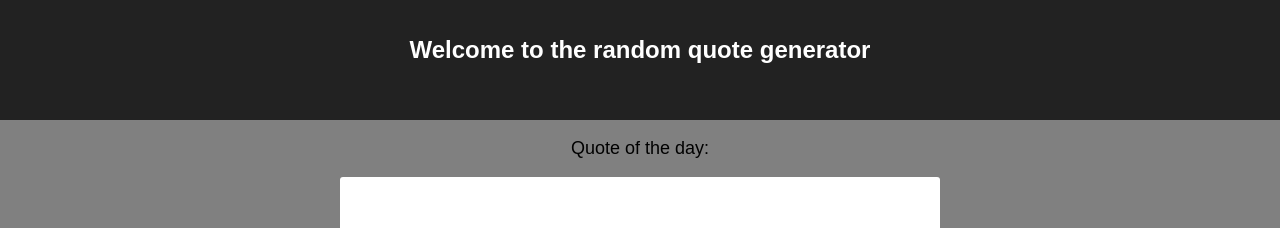
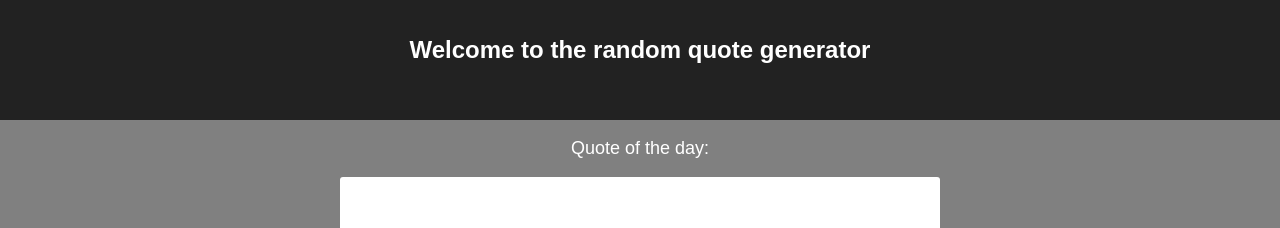
Before and after one commit to vvirgitti/quote-generator, a React (Create React App) app: page / in a window 1280 px wide. Shown: the top 228 px of the page. Built offline with nearby package versions, Linux system fonts and the light colour scheme.

Commit message:
Some CSS changes

```diff
--- a/public/index.html
+++ b/public/index.html
@@ -21,7 +21,7 @@
     -->
     <title>React App</title>
   </head>
-  <body class="Body">
+  <body>
     <noscript>
       You need to enable JavaScript to run this app.
     </noscript>
--- a/src/App.css
+++ b/src/App.css
@@ -39,6 +39,10 @@
   border-color: black;
 }
 
-.Body {
+body {
   background-color: grey;
 }
+
+p {
+  color: white;
+}
```
